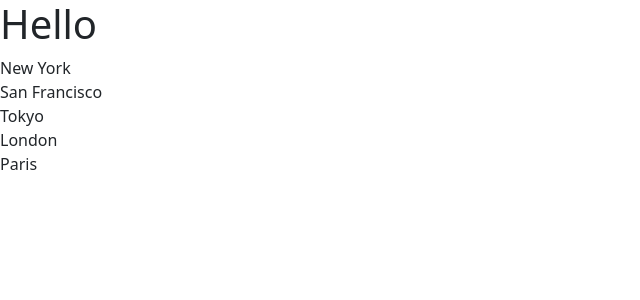
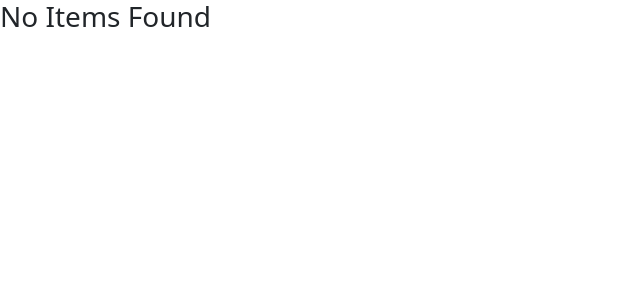
Before and after one commit to HdKe1/personal_web, a React (Vite) app in the folder react/first_one/: page / in a window 1280 px wide. Shown: the top 300 px of the page, without its empty margins (0-640 px from the left). Built offline with nearby package versions, Linux system fonts and the light colour scheme.

Commit message:
conditional rendering

```diff
--- a/react/first_one/src/components/ListGroup.tsx
+++ b/react/first_one/src/components/ListGroup.tsx
@@ -1,6 +1,9 @@
 function ListGroup() {
-  const items = ["New York", "San Francisco", "Tokyo", "London", "Paris"];
-
+  let items = ["New York", "San Francisco", "Tokyo", "London", "Paris"];
+  items = [];
+  if (items.length === 0) {
+    return <h3>No Items Found</h3>;
+  }
   return (
     <>
       <h1>Hello</h1>
```
